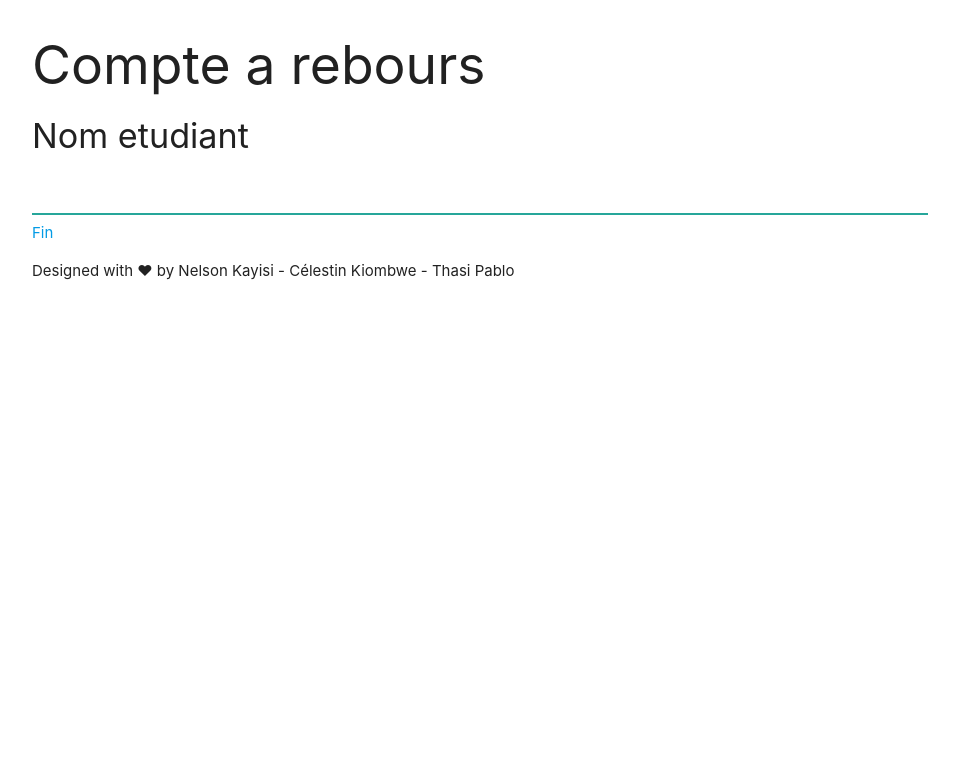
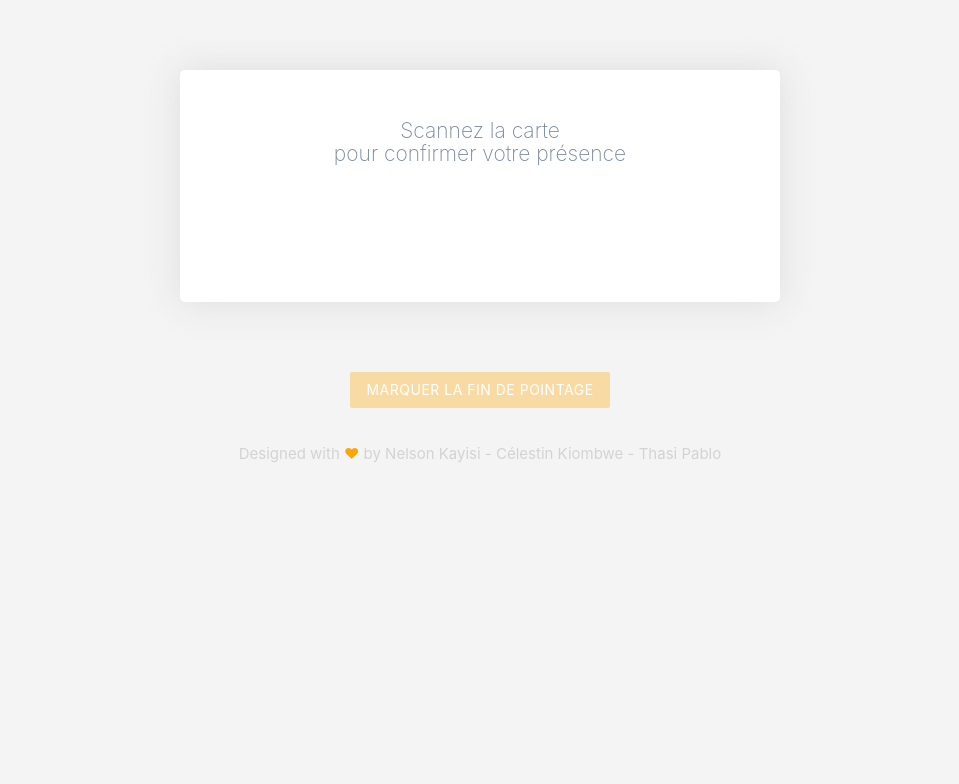
Before and after one commit to thasipablo/wps-web, a Django app: page /pointage in a window 1280 px wide. Shown: the top 784 px of the page, without its empty margins (160-1119 px from the left). Run offline with Django 3.2, Linux system fonts and the light colour scheme; data comes from the database, SQL or seed files in the repository; both versions use the stored data as it was after the commit.

Commit message:
coté superviseur fini - debut coté administration

```diff
--- a/dashboard/static/dashboard/css/app.css
+++ b/dashboard/static/dashboard/css/app.css
@@ -1,3 +1,12 @@
+body {
+    background-color: #f4f4f4;
+    color: #4b4b4b;
+}
+
+/*
+ * GENERAL
+ */
+
 .error {
     color: red;
 }
@@ -13,3 +22,86 @@
 .check-icon {
     width: 75px;
 }
+
+
+/*
+ * ENROLEMENT
+ */
+.st-list,
+.reg-form {
+    background-color: white;
+    text-align: center;
+    border-radius: 5px;
+    margin: 10px;
+    padding: 5px;
+}
+
+/*
+ * POINTAGE
+ */
+
+.container h3 {
+    color: lightslategray;
+    font-weight: 200;
+    text-align: center;
+    font-size: 1.4em;
+}
+
+.pointage-container {
+    display: flex;
+    flex-direction: column;
+    justify-content:space-evenly;
+    align-items:center;
+}
+
+.supervisor-home,
+.pointage-home {
+    background-color: white;
+    text-align: center;
+    width: 600px;
+    padding: 20px;
+    margin: 70px auto;
+    border-radius: 5px;
+    box-shadow: 0 0 35px #d8d8d8d3;
+}
+
+.btn-group {
+    margin-top: 30px;
+}
+
+.rfid-field,
+.rfid-field:focus {
+    border: white !important;
+    outline: white !important;
+    border-bottom: 1px solid #fff !important;
+    box-shadow: 0 1px 0 0 #fff !important;
+    color: whitesmoke;
+}
+
+.student-name {
+    font-size: 2em;
+    font-weight: 700;
+}
+
+#btn-fin-pointage {
+    background-color: #ffa60054;
+    box-shadow: 0 0 0 white;
+    margin-bottom: 20px;
+}
+
+.check-icon {
+    display: inline-block;
+    text-align: center;
+}
+
+.footer {
+    text-align: center;
+}
+
+.copyright {
+    color: lightgrey;
+}
+
+.copyright .heart {
+    color: orange;
+}
--- a/dashboard/static/dashboard/js/pointage.js
+++ b/dashboard/static/dashboard/js/pointage.js
@@ -37,9 +37,21 @@ window.addEventListener('DOMContentLoaded', (e) => {
             .then(data => data)
             .catch(error => console.error(error))
 
+        // Get actual full date
+        const today = () => {
+            let year = new Date().getFullYear()
+            let month = new Date().getMonth()+1 < 10
+                ? `0${new Date().getMonth()+1}`
+                : new Date().getMonth()+1
+            let day = new Date().getDate() < 10
+                ? `0${new Date().getDate()}`
+                : new Date().getDate()
+            return `${year}-${month}-${day}`
+        }
+
         // Check if the student has already sign the presence
         // to avoid multiple asignments
-        let attendentsList = attendents.filter(attendent => attendent.date.include("2021-04-06"))
+        let attendentsList = attendents.filter(attendent => attendent.date.includes(`${today()}`))
         let attendents_today = []
         attendentsList.forEach(att => attendents_today.push(att.rf_id))
         // free memory from attentsList
@@ -66,7 +78,7 @@ window.addEventListener('DOMContentLoaded', (e) => {
                     `
                     // check if the student has not yet sign, then record the presence
                     if (attendents_today.includes(rfId)) {
-                        console.error('Already signed...')
+                        console.info('Already signed...')
                         studentNameTag.innerHTML = `<div class="warning">VOUS AVEZ DEJA SIGNE...!</div>`
                         checkImgTag.className = 'check-icon warning'
                     }else{
@@ -87,7 +99,8 @@ window.addEventListener('DOMContentLoaded', (e) => {
                     `
                     // check if the student has not yet sign, then record the presence
                     if (attendents_today.includes(rfId)) {
-                        console.error('Already signed...')
+                        console.info('Already signed...')
+                        checkImgTag.className = 'check-icon warning'
                     }else{
                         signAttendance(rfId)
                         attendents_today.push(rfId)
--- a/dashboard/templates/dashboard/layouts/_footer.html
+++ b/dashboard/templates/dashboard/layouts/_footer.html
@@ -1,5 +1,5 @@
 <div class="footer">
     <div class="container">
-        <p>Designed with &hearts; by Nelson Kayisi - Célestin Kiombwe - Thasi Pablo</p>
+        <p class="copyright">Designed with <span class="heart">&hearts;</span> by Nelson Kayisi - Célestin Kiombwe - Thasi Pablo</p>
     </div>
 </div>
--- a/dashboard/templates/dashboard/pages/pointage.html
+++ b/dashboard/templates/dashboard/pages/pointage.html
@@ -4,18 +4,20 @@
 {% block title %}Pointage{% endblock title %}
 
 {% block content %}
-    <div class="container">
-        <h2>Compte a rebours</h2>
-        <div>
-            <h4 class="student-name">Nom etudiant</h4>
-            <div class="check-icon"></div>
+    <div class="pointage-container">
+        <div class="container pointage-home">
+            <h3>Scannez la carte <br> pour confirmer votre présence</h3><br>
             <div>
-                {% csrf_token %}
-                <input type="text" id="rfId" autofocus>
+                <h4 class="student-name success"></h4>
+                <div class="check-icon"></div>
+                <div>
+                    {% csrf_token %}
+                    <input class="rfid-field" type="text" id="rfId" autofocus>
+                </div>
             </div>
         </div>
-        <div>
-            <a href="">Fin</a>
+        <div class="center-align">
+            <a class="btn" id="btn-fin-pointage" href="{% url 'dashboard:supervisor' %}">Marquer la fin de pointage</a>
         </div>
     </div>
 {% endblock content %}
--- a/dashboard/views.py
+++ b/dashboard/views.py
@@ -20,7 +20,7 @@ def enrolement(request):
 
         return redirect('dashboard:enrolement')
     else:
-        students = Student.objects.filter().order_by('-id')
+        students = Student.objects.filter().order_by('-id')[:20]
         context = {
             'form':form,
             'students': students
```
Also changed, not shown: dashboard/templates/dashboard/pages/enrolement.html (+10 -2 lines), dashboard/templates/dashboard/pages/supervisor.html (+6 -5 lines), db.sqlite3, 1 other file.
